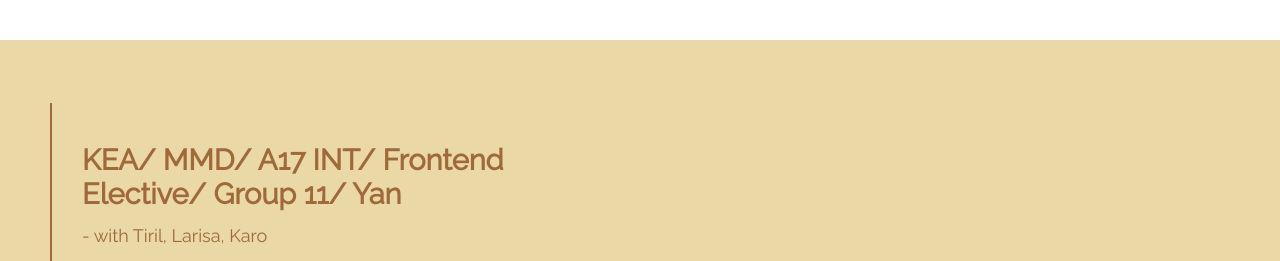
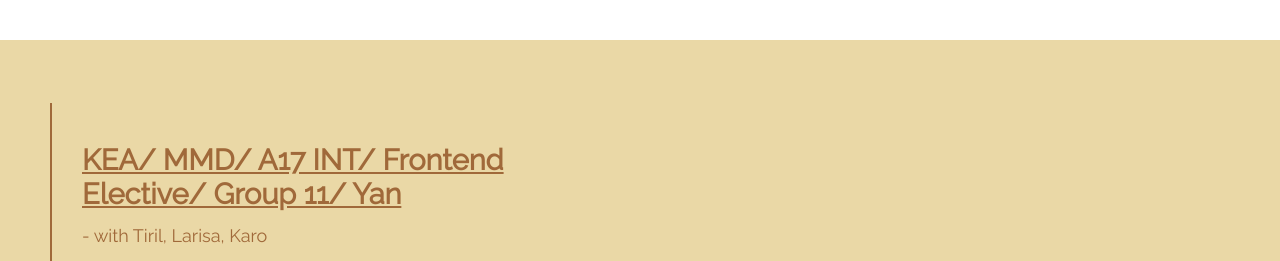
Before and after one commit to xiaobaoxixi/semester3-presentation, a website: page index.html in a window 1280 px wide. Both pictures are taken after a click on the element "KEA/ MMD/ A17 INT/ Frontend Elective/ Group 11/ Yan". Shown: the top 261 px of the page. Drawn offline with Linux system fonts and the light colour scheme.

Commit message:
Added: styling to highlight chosen title more

```diff
--- a/main.js
+++ b/main.js
@@ -41,6 +41,7 @@
 function expand(e) {
   document.querySelectorAll(".title").forEach(s => {
     s.classList.remove("brown");
+    s.classList.remove("chosen");
   });
   e.target.classList.add("brown");
   e.target.classList.add("chosen");
--- a/style.scss
+++ b/style.scss
@@ -22,8 +22,10 @@
 }
 .title {
   margin: 10px 0;
+  text-decoration: none;
   &.chosen {
     font-size: $titleChosen;
+    text-decoration: underline;
   }
 }
 .text {
```
Also changed, not shown: style.css.
